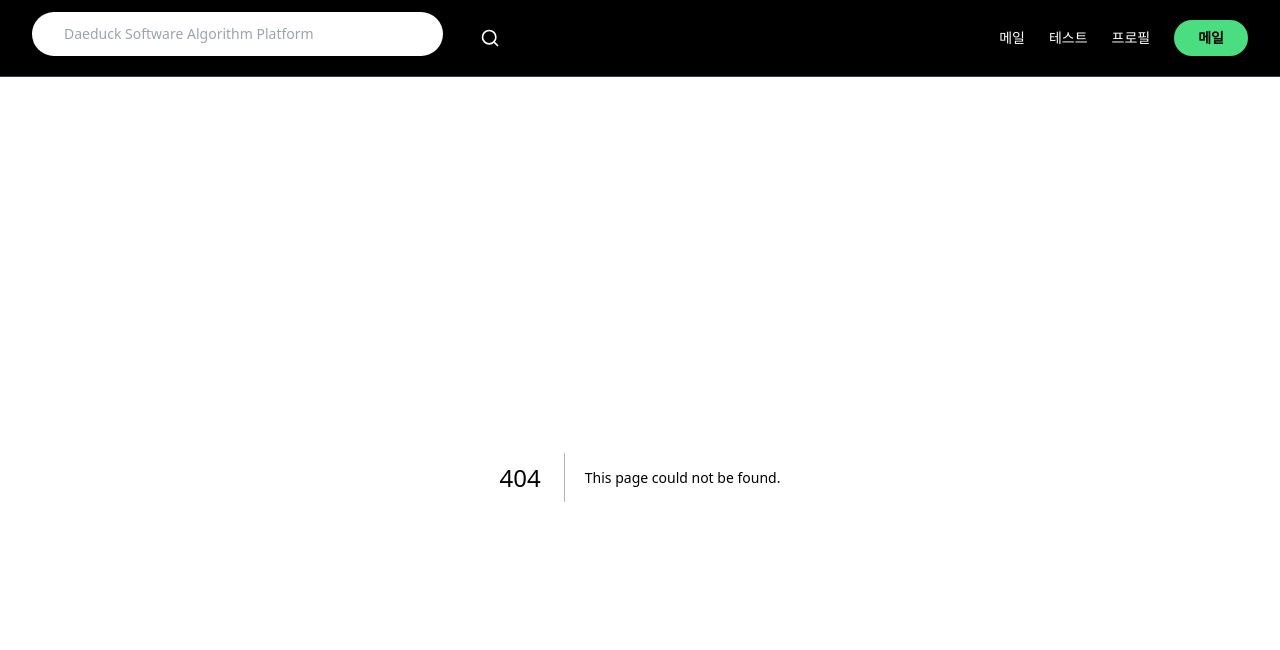
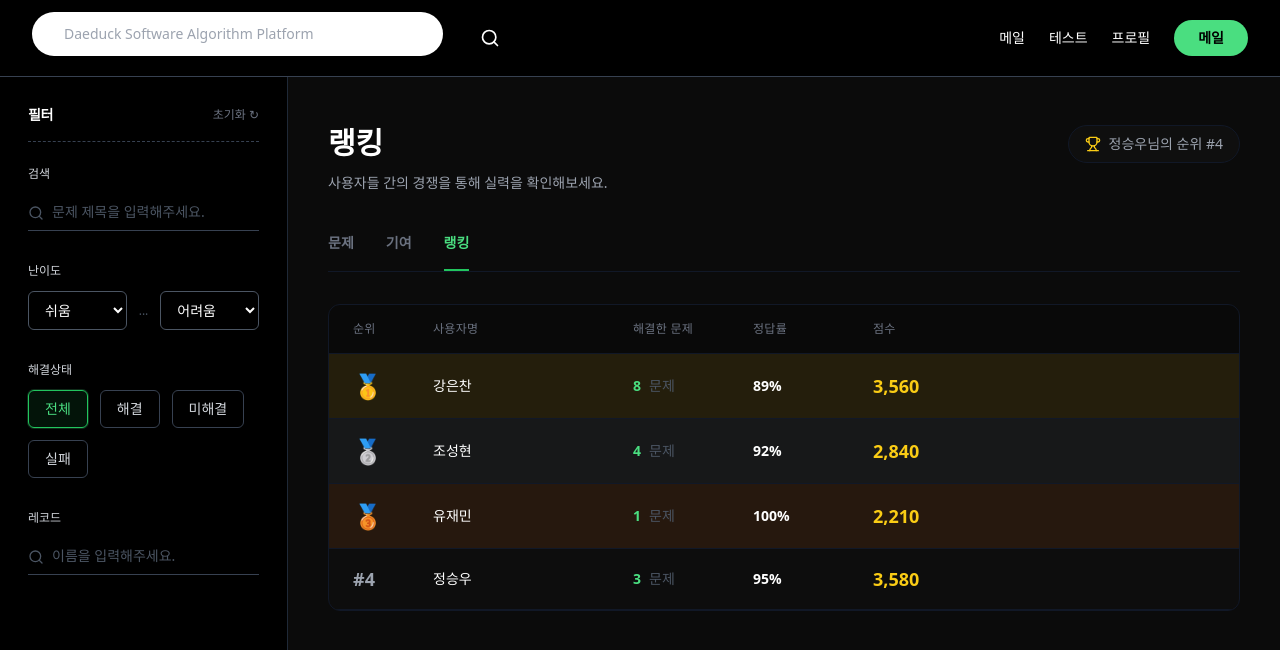
Before and after one commit to Daeduck-Algorithm-Platform/FE, a Next.js app: page /ranking in a window 1280 px wide. Before the commit this address had no page. Shown: the top 650 px of the page. Built offline with nearby package versions, Linux system fonts and the light colour scheme.

Commit message:
랭킹 페이지

```diff
--- /dev/null
+++ b/src/app/ranking/page.tsx
@@ -0,0 +1,175 @@
+"use client";
+
+import Link from "next/link";
+import { Trophy } from "lucide-react";
+import FilterSidebar from "@/components/FilterSidebar";
+
+interface UserRanking {
+  id: string;
+  rank: number;
+  username: string;
+  solved: number;
+  accuracy: number;
+  score: number;
+}
+
+const rankings: UserRanking[] = [
+  {
+    id: "1",
+    rank: 1,
+    username: "강은찬",
+    solved: 8,
+    accuracy: 89,
+    score: 3560,
+  },
+  {
+    id: "2",
+    rank: 2,
+    username: "조성현",
+    solved: 4,
+    accuracy: 92,
+    score: 2840,
+  },
+  {
+    id: "3",
+    rank: 3,
+    username: "유재민",
+    solved: 1,
+    accuracy: 100,
+    score: 2210,
+  },
+  {
+    id: "4",
+    rank: 4,
+    username: "정승우",
+    solved: 3,
+    accuracy: 95,
+    score: 3580,
+  },
+];
+
+const getRankColor = (rank: number) => {
+  switch (rank) {
+    case 1:
+      return "text-yellow-400";
+    case 2:
+      return "text-gray-400";
+    case 3:
+      return "text-orange-400";
+    default:
+      return "text-gray-400";
+  }
+};
+
+const getRankBgColor = (rank: number) => {
+  switch (rank) {
+    case 1:
+      return "bg-yellow-500/10";
+    case 2:
+      return "bg-gray-500/10";
+    case 3:
+      return "bg-orange-500/10";
+    default:
+      return "";
+  }
+};
+
+export default function RankingPage() {
+  return (
+    <div className="flex bg-[#0b0b0b] min-h-screen">
+      <FilterSidebar />
+
+      <main className="flex-1 px-10 py-12">
+        <div className="max-w-6xl mx-auto">
+          <div className="flex items-start justify-between mb-10">
+            <div>
+              <h1 className="text-3xl font-bold text-white">랭킹</h1>
+              <p className="text-sm text-gray-400 mt-3">
+                사용자들 간의 경쟁을 통해 실력을 확인해보세요.
+              </p>
+            </div>
+            <div className="flex items-center gap-2 bg-[#0f0f0f] border border-gray-900 rounded-full px-4 py-2">
+              <Trophy size={16} className="text-yellow-400" />
+              <span className="text-sm text-gray-400">정승우님의 순위 #4</span>
+            </div>
+          </div>
+
+          <div className="flex gap-8 text-sm mb-8 border-b border-gray-900">
+            <Link
+              href="/problems"
+              className="text-gray-500 font-bold hover:text-gray-300 pb-4 transition-colors"
+            >
+              문제
+            </Link>
+            <Link
+              href="/contribution"
+              className="text-gray-500 font-bold hover:text-gray-300 pb-4 transition-colors"
+            >
+              기여
+            </Link>
+            <Link
+              href="/ranking"
+              className="text-green-400 font-bold border-b-2 border-green-500 pb-4"
+            >
+              랭킹
+            </Link>
+          </div>
+
+          {/* Ranking Table */}
+          <div className="rounded-xl border border-gray-900 overflow-hidden bg-[#0d0d0d]">
+            <div className="grid grid-cols-[80px,200px,120px,120px,140px] px-6 py-4 text-xs tracking-wide text-gray-500 uppercase border-b border-gray-900 bg-black/30">
+              <span>순위</span>
+              <span>사용자명</span>
+              <span>해결한 문제</span>
+              <span>정답률</span>
+              <span>점수</span>
+            </div>
+
+            {rankings.map((user) => (
+              <div
+                key={user.id}
+                className={`grid grid-cols-[80px,200px,120px,120px,140px] px-6 py-4 text-sm items-center border-b border-gray-900 hover:bg-[#111111] transition-colors ${getRankBgColor(
+                  user.rank
+                )}`}
+              >
+                <div className="flex items-center">
+                  {user.rank === 1 && <span className="text-2xl">🥇</span>}
+                  {user.rank === 2 && <span className="text-2xl">🥈</span>}
+                  {user.rank === 3 && <span className="text-2xl">🥉</span>}
+                  {user.rank > 3 && (
+                    <span
+                      className={`font-bold text-lg ${getRankColor(user.rank)}`}
+                    >
+                      #{user.rank}
+                    </span>
+                  )}
+                </div>
+
+                <span className="text-white font-medium cursor-pointer hover:text-green-400 transition-colors">
+                  {user.username}
+                </span>
+
+                <div className="flex items-center gap-2">
+                  <span className="text-green-400 font-semibold">
+                    {user.solved}
+                  </span>
+                  <span className="text-gray-600">문제</span>
+                </div>
+
+                <div className="flex items-center gap-1">
+                  <span className="font-semibold text-white">
+                    {user.accuracy}%
+                  </span>
+                </div>
+
+                <span className="text-yellow-400 font-bold text-lg">
+                  {user.score.toLocaleString()}
+                </span>
+              </div>
+            ))}
+          </div>
+        </div>
+      </main>
+    </div>
+  );
+}
```
